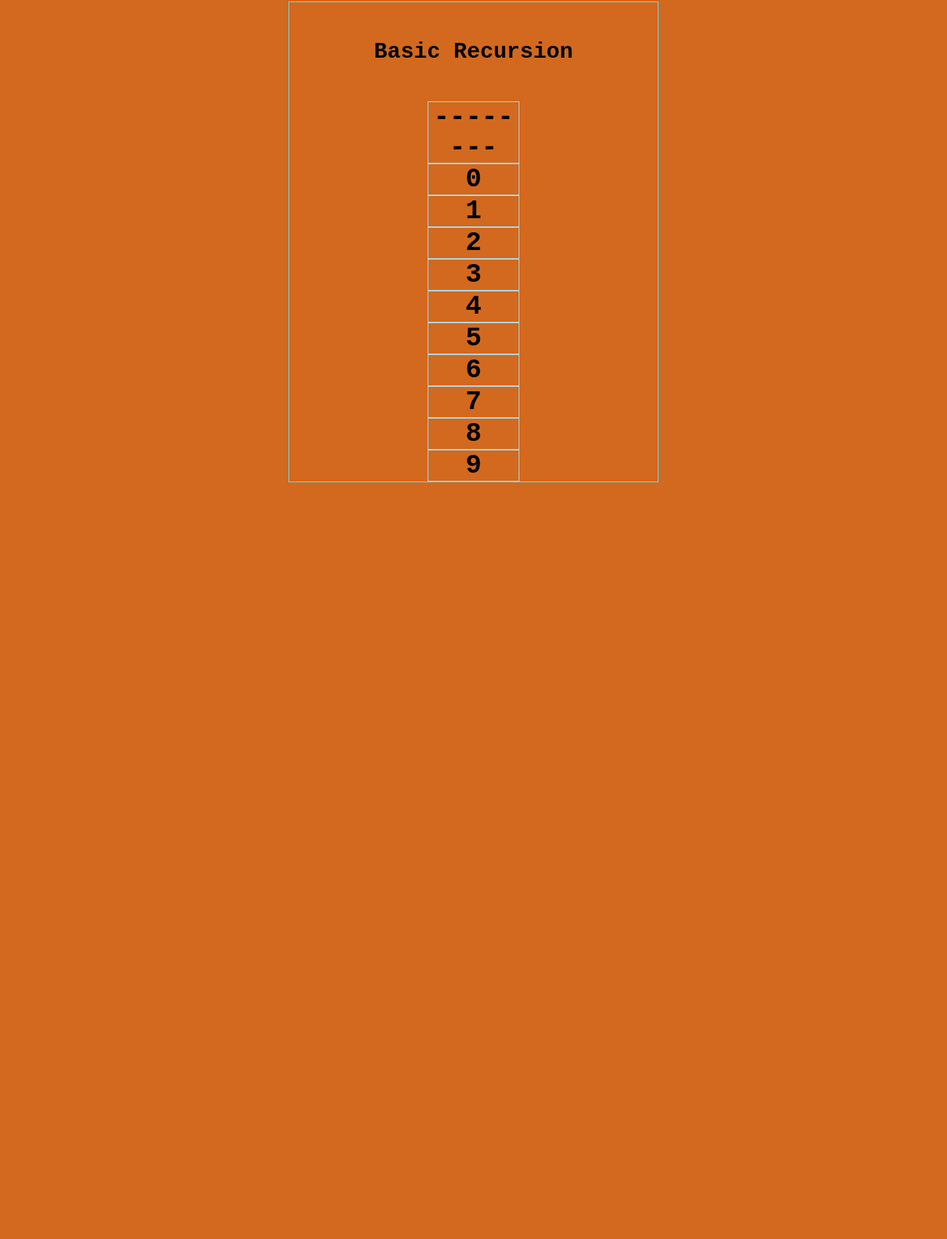
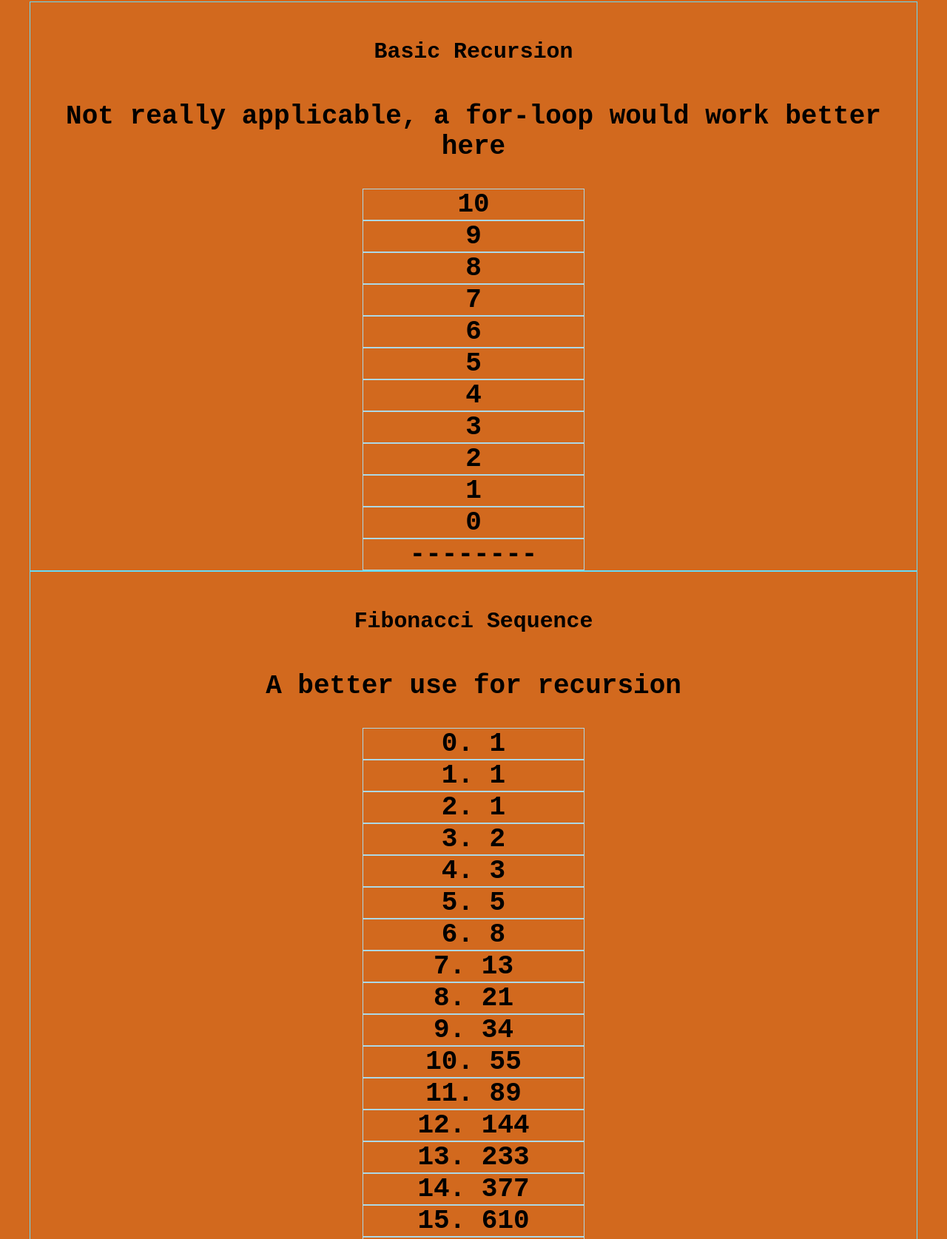
Before and after one commit to timegated/data-structures-algorithms, a plain HTML site: page recursion/recursion.html in a window 1280 px wide. Shown: the part 6-1681 px from the top of the page at 74% size. Before the commit the page ends 800 px from the top, so only its background shows below. Drawn offline with Linux system fonts and the light colour scheme.

Commit message:
added recursion applied to fibonacci numbers

```diff
--- a/recursion/recursion.css
+++ b/recursion/recursion.css
@@ -7,16 +7,28 @@ body {
     font-family: 'Courier New', Courier, monospace;
 }
 
-.container {
+.container-one {
     display: flex;
     flex-direction: column;
-    justify-content: center;
-    width: 500px;
+    /* justify-content: center; */
     max-width: 1200px;
     margin: auto;
     border: 1px solid rgb(103, 219, 248);
     font-size: 36px;
     font-weight: bold;
+    overflow: scroll;
+}
+
+.container-two {
+     display: flex;
+     flex-direction: column;
+     /* justify-content: center; */
+     max-width: 1200px;
+     margin: auto;
+     border: 1px solid rgb(103, 219, 248);
+     font-size: 36px;
+     font-weight: bold;
+     overflow: scroll;
 }
 
 .title {
--- a/recursion/recursion.html
+++ b/recursion/recursion.html
@@ -11,9 +11,16 @@
 
 <body>
 
-    <div class="container">
+    <div class="container-one">
         <div class="title">
             <h5>Basic Recursion</h5>
+            <p>Not really applicable, a for-loop would work better here</p>
+        </div>
+    </div>
+    <div class="container-two">
+        <div class="title">
+            <h5>Fibonacci Sequence</h5>
+            <p>A better use for recursion</p>
         </div>
     </div>
 </body>
--- a/recursion/recursive.js
+++ b/recursion/recursive.js
@@ -1,17 +1,35 @@
 // Basic application of recursion
-const container = document.querySelector('.container');
-
-let wr = (msg = '--------') => container.innerHTML += `<span class="numbers">${msg}</span>`
+const container = document.querySelector('.container-one');
+const containerTwo = document.querySelector('.container-two');
+let wr = (msg = '--------') => container.innerHTML += `<span class="numbers">${msg}</span>`;
+let wrFib = (msg = '-------') => containerTwo.innerHTML += `<span class="numbers">${msg}</span>`;
 
 function basicRecursion(max, current) {
     if (current > max) return;
 
-    setTimeout(() => {
-        basicRecursion(max, current + 1)
-        wr(current)
-    }, 500)
-}
+
+    basicRecursion(max, current + 1)
+    wr(current)
+
+};
 
 
-basicRecursion(10, 0)
-wr()
+basicRecursion(10, 0);
+wr();
+
+// Fibonacci
+
+function fibonacci(n) {
+    if (n <= 2) {
+        return 1
+    } else {
+        return fibonacci(n - 1) + fibonacci(n - 2)
+
+    }
+};
+
+for (let i = 0; i <= 20; i++) {
+
+    wrFib(`${i}. ${fibonacci(i)}`)
+
+};
```
